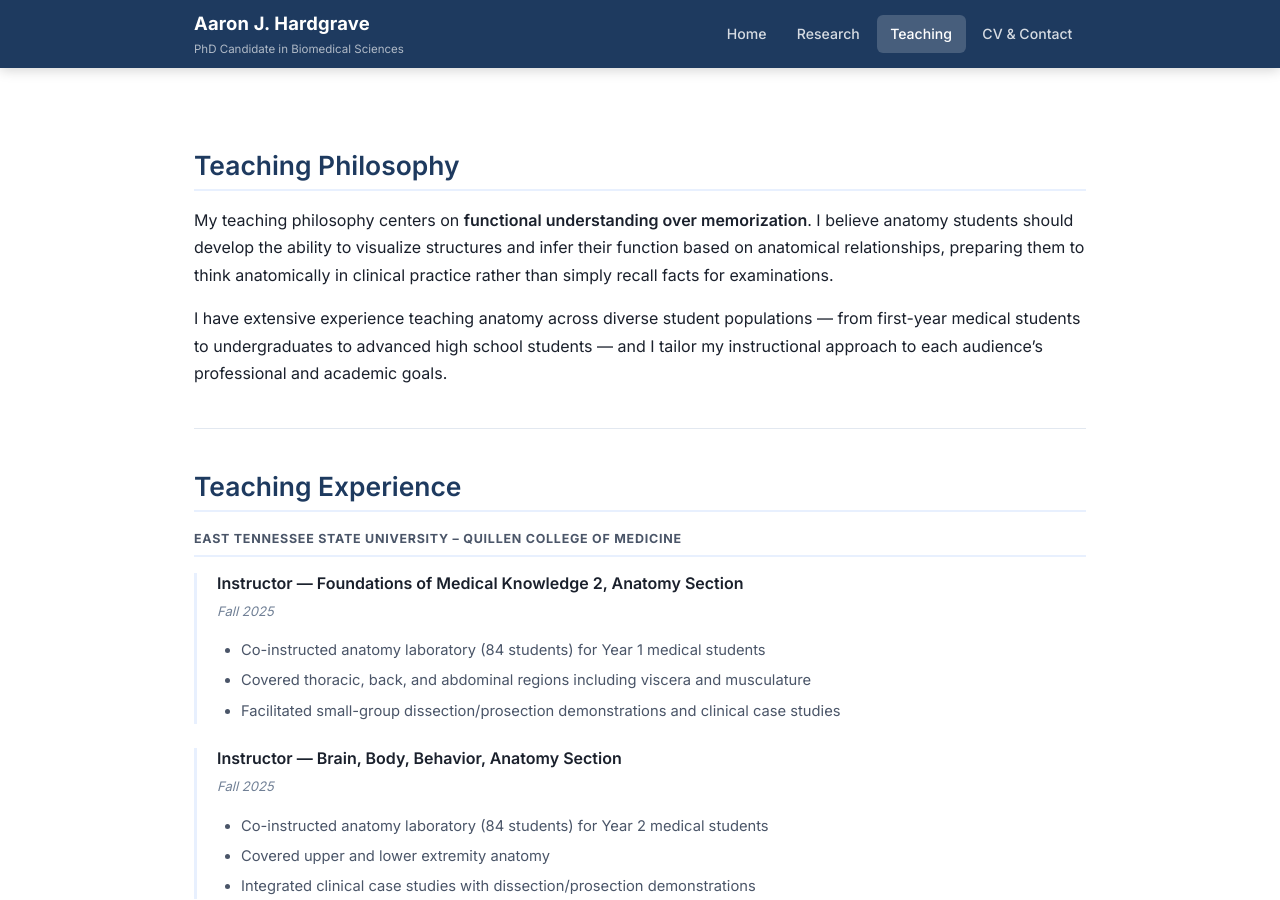
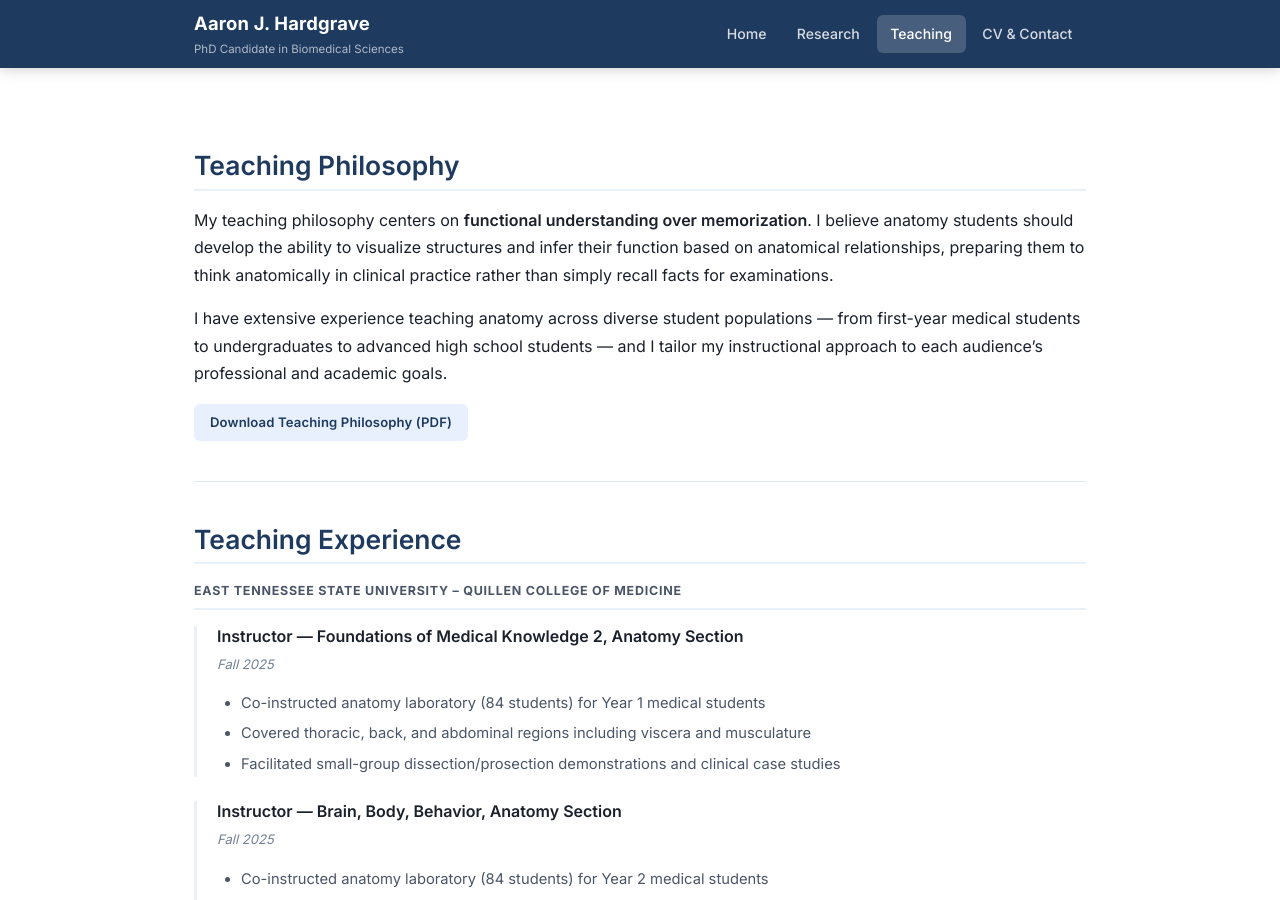
Before and after one commit to AaronHardgrave/AaronHardgrave.github.io, a Jekyll site: the page built from teaching.md, in a window 1280 px wide and 900 px high. Built offline with Jekyll 4.4.1, drawn with Linux system fonts in a browser that asks for light colours.

Commit message:
Add teaching philosophy PDF download to Teaching page
Makes the teaching statement accessible directly from the Teaching page,
not just the CV page, so visitors interested in teaching can find it easily.

https://claude.ai/code/session_01KoBm3LxT2FxcVNDtTf37fh

```diff
--- a/teaching.md
+++ b/teaching.md
@@ -8,6 +8,10 @@ title: Teaching
 My teaching philosophy centers on **functional understanding over memorization**. I believe anatomy students should develop the ability to visualize structures and infer their function based on anatomical relationships, preparing them to think anatomically in clinical practice rather than simply recall facts for examinations.
 
 I have extensive experience teaching anatomy across diverse student populations — from first-year medical students to undergraduates to advanced high school students — and I tailor my instructional approach to each audience's professional and academic goals.
+
+<p>
+  <a href="files/Hardgrave_TeachingPhilosophy_Feb2026.pdf" class="btn btn-primary btn-sm" style="color: var(--primary); background: var(--primary-bg);">Download Teaching Philosophy (PDF)</a>
+</p>
 
 ---
 
```
